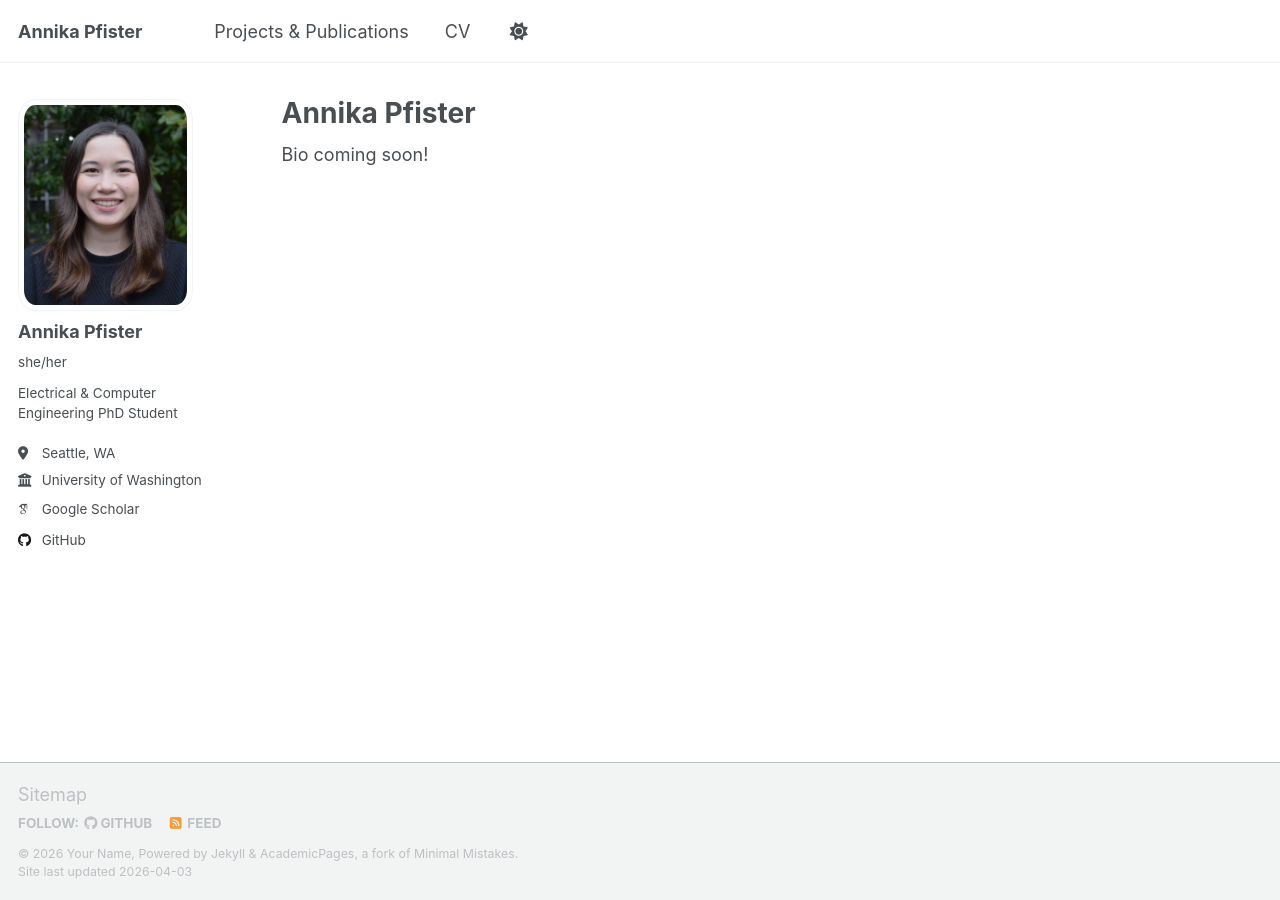
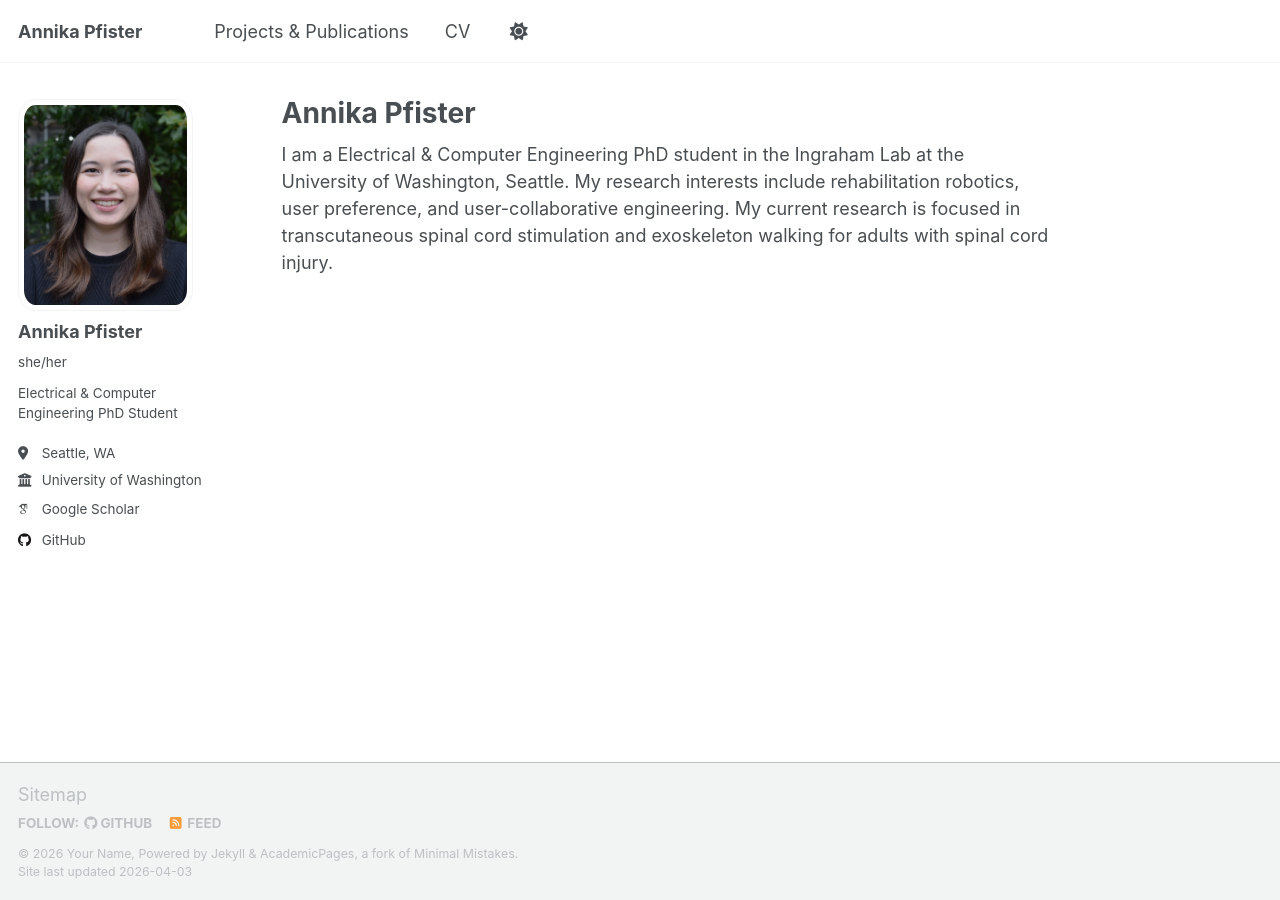
Before and after one commit to annika-pfister/annika-pfister.github.io, a Jekyll site: the page built from _pages/about.md, in a window 1280 px wide. Built offline with Jekyll 4.4.1, drawn with Linux system fonts in a browser that asks for light colours; some web fonts are replaced; a script that is not in the unit is left out.

Commit message:
Update about.md

```diff
--- a/_pages/about.md
+++ b/_pages/about.md
@@ -7,4 +7,4 @@ redirect_from:
   - /about.html
 ---
 
-Bio coming soon!
+I am a Electrical & Computer Engineering PhD student in the Ingraham Lab at the University of Washington, Seattle. My research interests include rehabilitation robotics, user preference, and user-collaborative engineering. My current research is focused in transcutaneous spinal cord stimulation and exoskeleton walking for adults with spinal cord injury.
```
